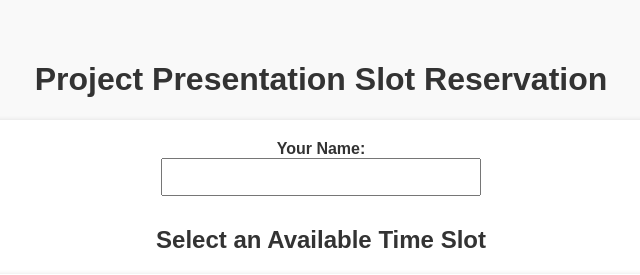
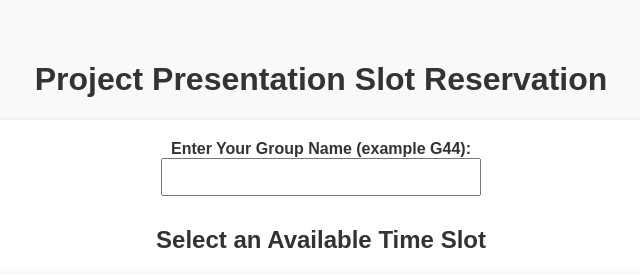
Before and after one commit to CartwheelX/Res_sys, a Flask app: page / in a window 1280 px wide. Shown: the top 275 px of the page, without its empty margins (319-959 px from the left). Run offline with Flask 3, Linux system fonts and the light colour scheme.

Commit message:
Update reserve.html

```diff
--- a/templates/reserve.html
+++ b/templates/reserve.html
@@ -117,7 +117,7 @@
 
     <form method="POST">
         <div>
-            <label for="student_name">Your Name:</label><br>
+            <label for="student_name">Enter Your Group Name (example G44):</label><br>
             <input type="text" id="student_name" name="student_name" required>
         </div>
 
```
